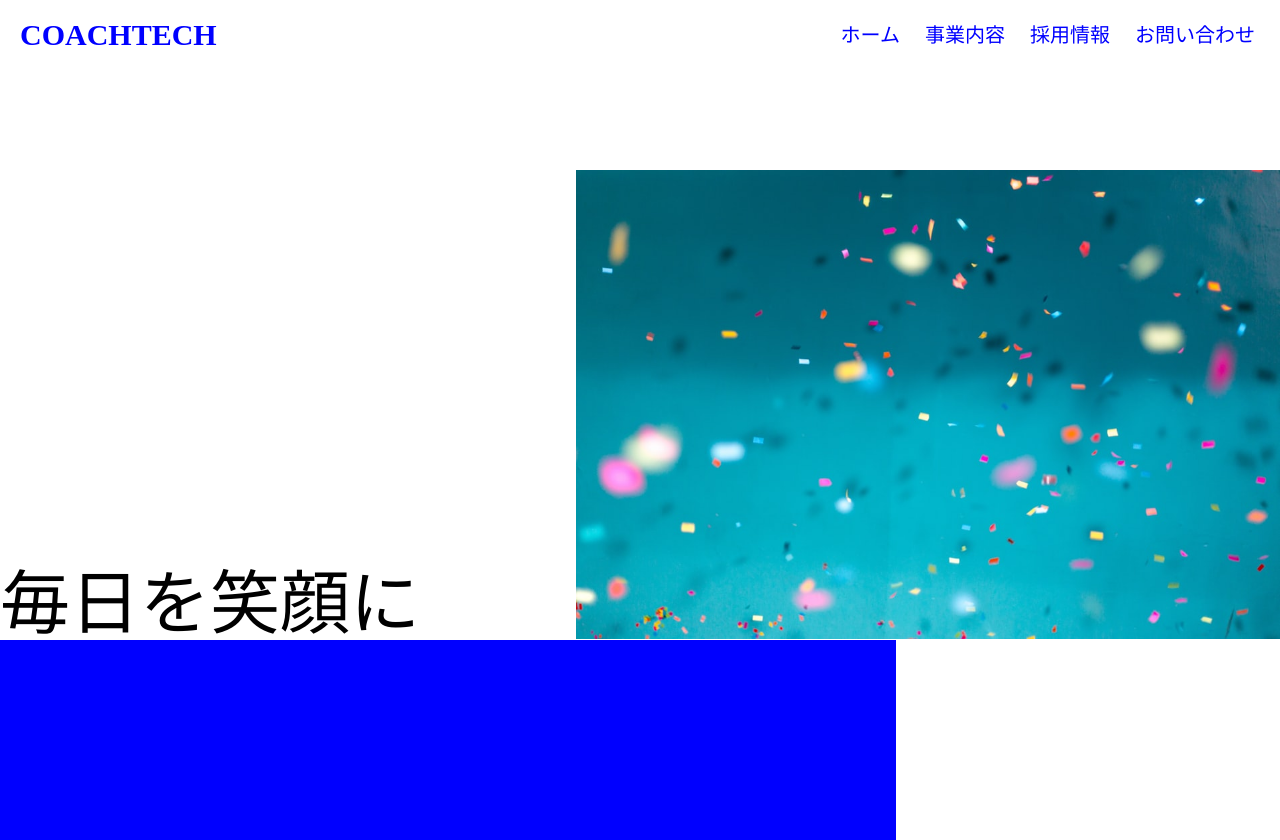
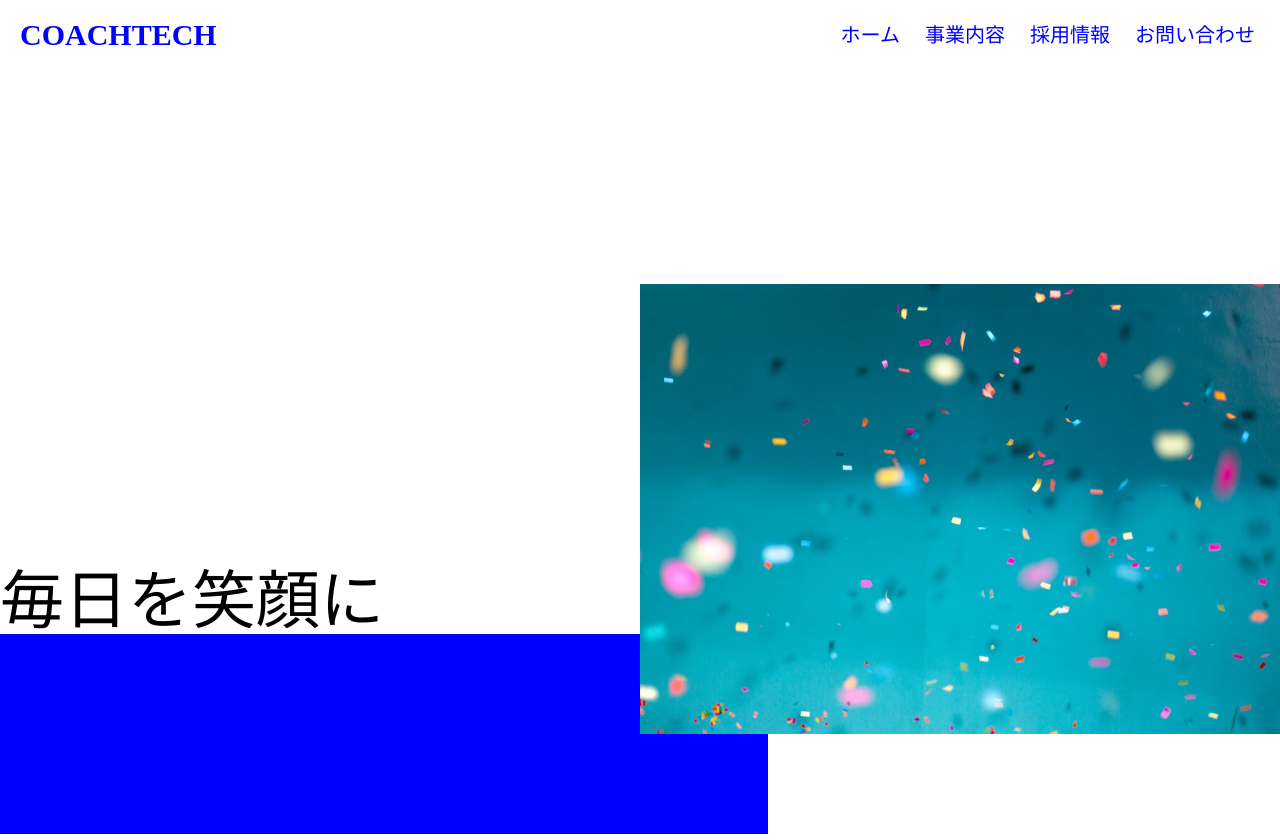
Before and after one commit to AgatsumaT/20231216_agatsuma_css, a plain HTML site: page index.html in a window 1280 px wide. Drawn offline with Linux system fonts and the light colour scheme.

Commit message:
変更⑦ img　top→bottomに変更 img　サイズ微調・最小幅指定 .content　文字サイズ相対指定

```diff
--- a/style.css
+++ b/style.css
@@ -38,22 +38,23 @@ main {
 
 .content {
     margin-top: 500px;
-    font-size: 70px;
+    font-size: 5vw;
 }
 
 .blue-box {
 
-    max-width: 70%;
+    max-width: 60%;
     height: 200px;
     background-color: blue;
 }
 
 img {
-    width: 55%;
+    width: 50%;
     max-width: 100%;
-    max-height: 600px;
+    max-height: 550px;
+    min-height: 450px;
     display: block;
     position: absolute;
     right: 0;
-    top: -400px;
+    bottom: 100px;
 }
```
